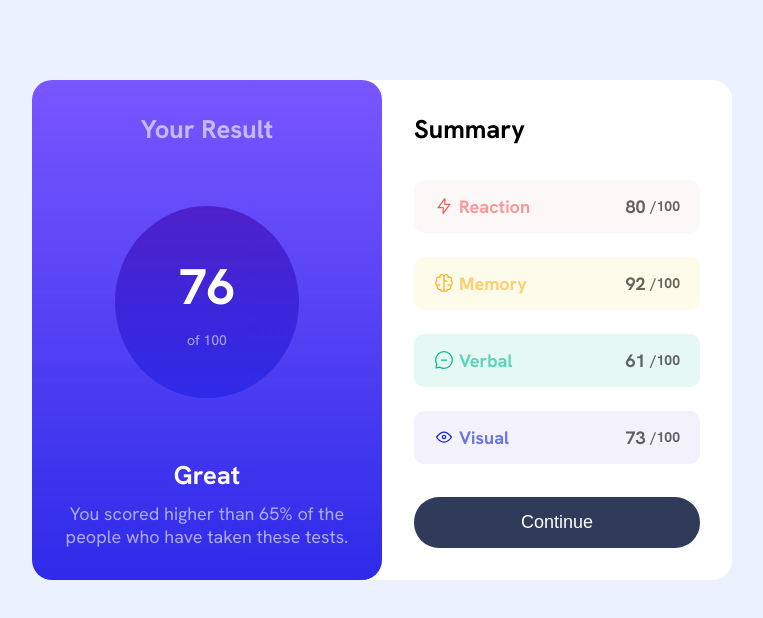
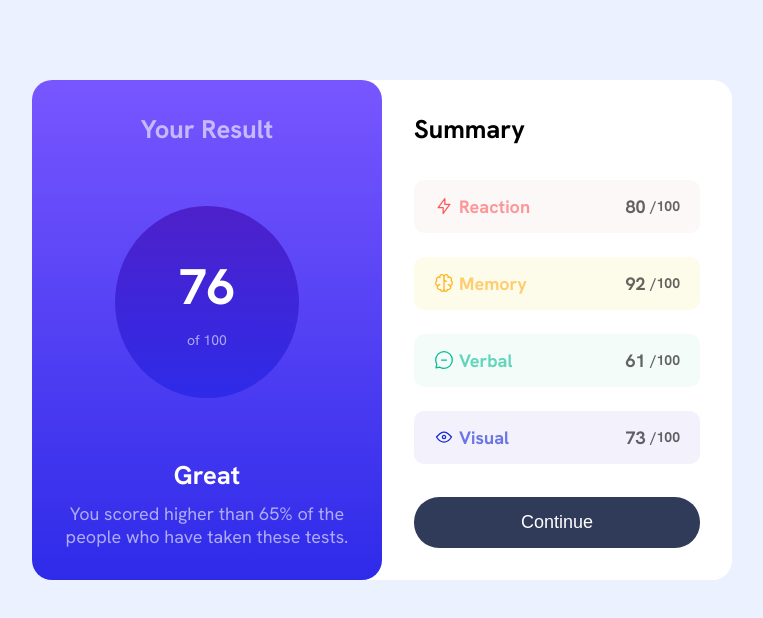
Before and after one commit to adammosleh/summary, a plain HTML site: page index.html in a window 1280 px wide. Shown: the whole page, without its empty margins (258-1021 px from the left). Drawn offline with Linux system fonts and the light colour scheme; a web font is replaced by a local one.

Commit message:
new update

```diff
--- a/style.css
+++ b/style.css
@@ -137,7 +137,7 @@ h2{
 
 }
 .Verbal{
-    background: hsla(166, 100%, 37%, 0.1);
+    background: hsla(166, 59%, 73%, 0.1);
 }
 .Visual{
     background:hsla(242, 61%, 89% ,.3);
```
